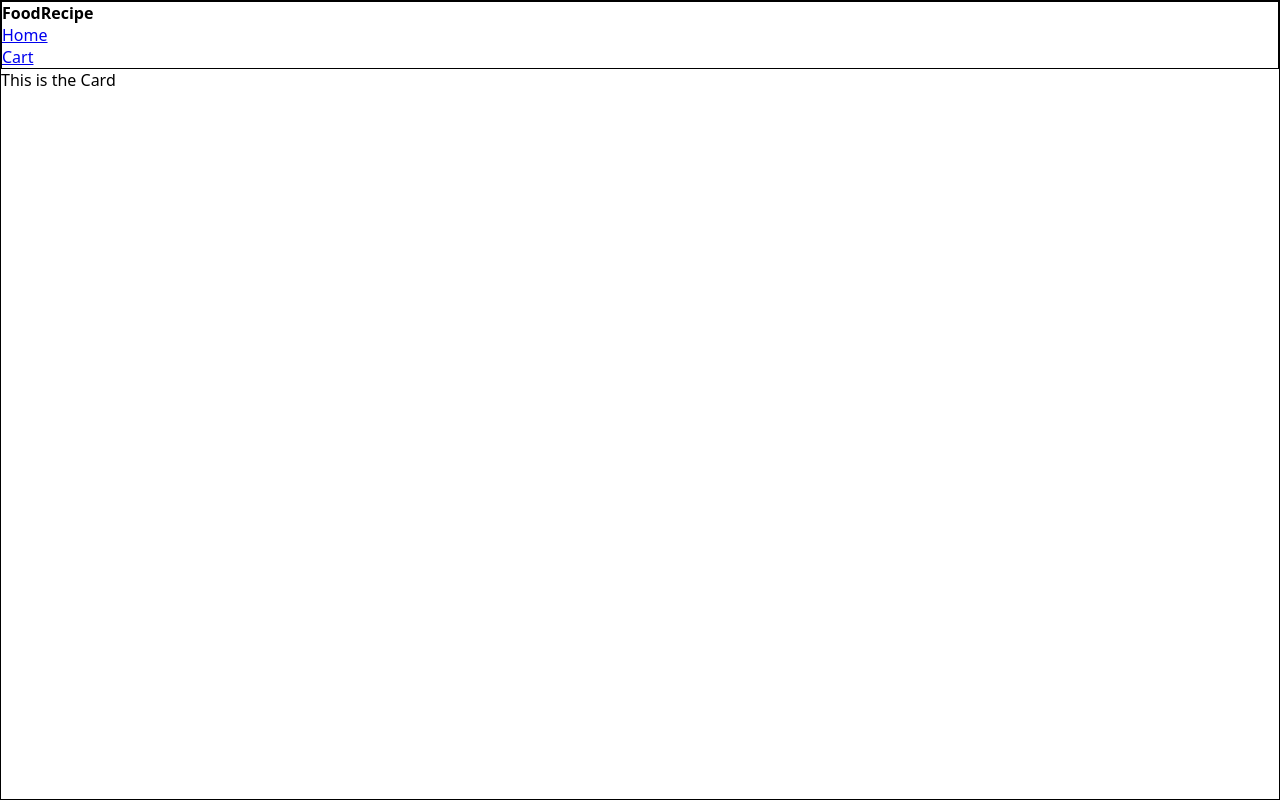
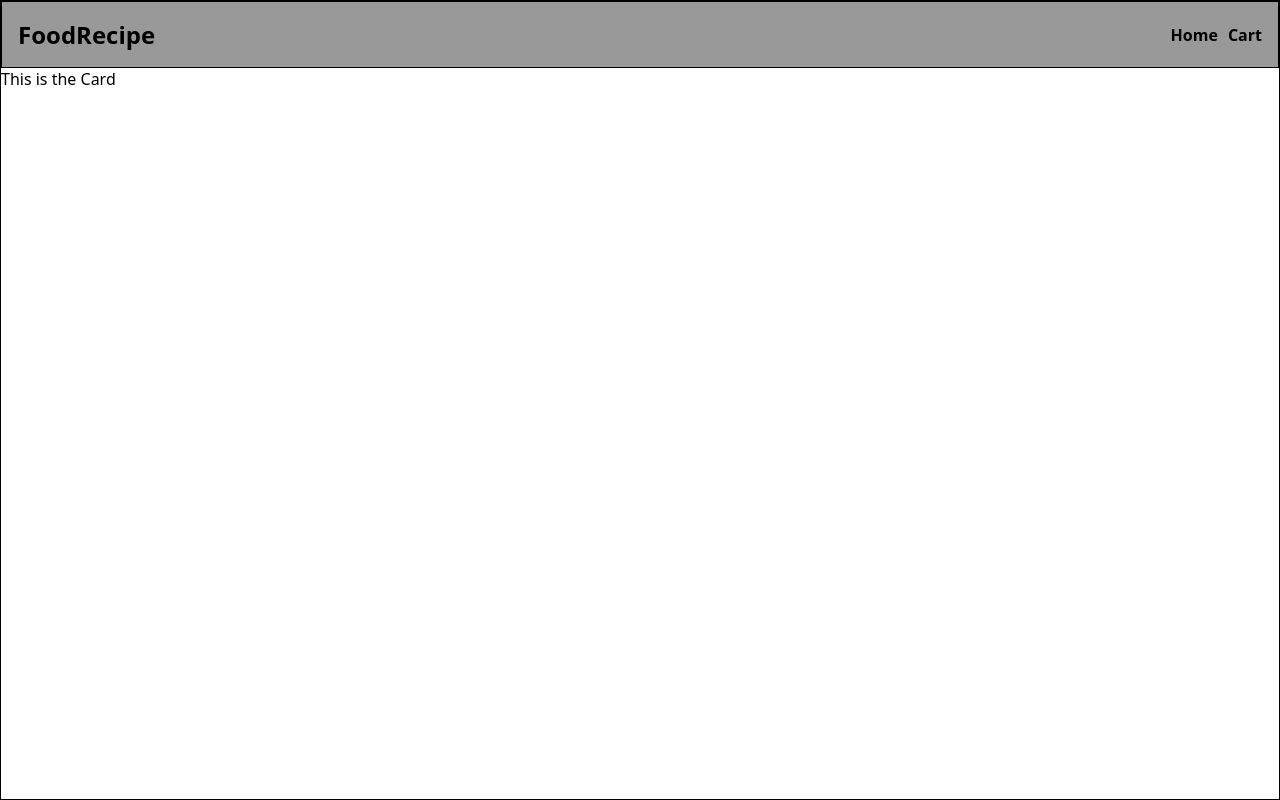
Before and after one commit to surya74697873/react-practice, a React (Vite) app: page /cart in a window 1280 px wide. Built offline with nearby package versions, Linux system fonts and the light colour scheme.

Commit message:
foodrecipe

```diff
--- a/src/FoodRecipe/Header.css
+++ b/src/FoodRecipe/Header.css
@@ -1,5 +1,25 @@
 .Header{
     width: 100%;
     border: 1px solid;
-    d
+    display: flex;
+    justify-content: space-between;
+    padding: 1em;
+    background: rgba(0,0,1,0.4);
 }
+
+h1{
+  font-size: 1.5em;
+}
+
+ol{
+  list-style: none;
+  display: flex;
+  column-gap: 10px;
+  place-items: center;
+  font-weight: bold;
+}
+
+a{
+  text-decoration: none;
+  color: black;
+}
--- a/src/FoodRecipe/Home.jsx
+++ b/src/FoodRecipe/Home.jsx
@@ -1,8 +1,29 @@
+import Product from './Product'
+import {useState, useEffect} from "react"
+const Home = () => {
 
-const Home = () => {
+  const [data, setData] = useState([])
+
+  async function apiCall(){
+    try {
+      const res = await fetch('https://www.themealdb.com/api/json/v1/1/categories.php');
+      const resData = await res.json();
+      setData(resData.categories);
+
+    } catch (error) {
+      console.error("Error fetching data:", error);
+    }
+  }
+  useEffect(()=>{apiCall()},[])
+  console.log(data);
     return (
         <div>
-            This is the Home
+            {
+             data.length > 0 && data.map((item, index) => (<Product key={item.idCategory}
+                image={item.strCategoryThumb} desc={item.strCategoryDescription}
+                name={item.strCategory} />
+                ))
+            }
         </div>
     );
 }
--- /dev/null
+++ b/src/FoodRecipe/Product.jsx
@@ -0,0 +1,13 @@
+
+function Product({image, name, desc}) {
+  return (
+    <div>
+      <img src={image} alt={image} />
+      <h2>{name}</h2>
+      <p>{desc}</p>
+      product
+    </div>
+    )
+}
+
+export default Product;
```
